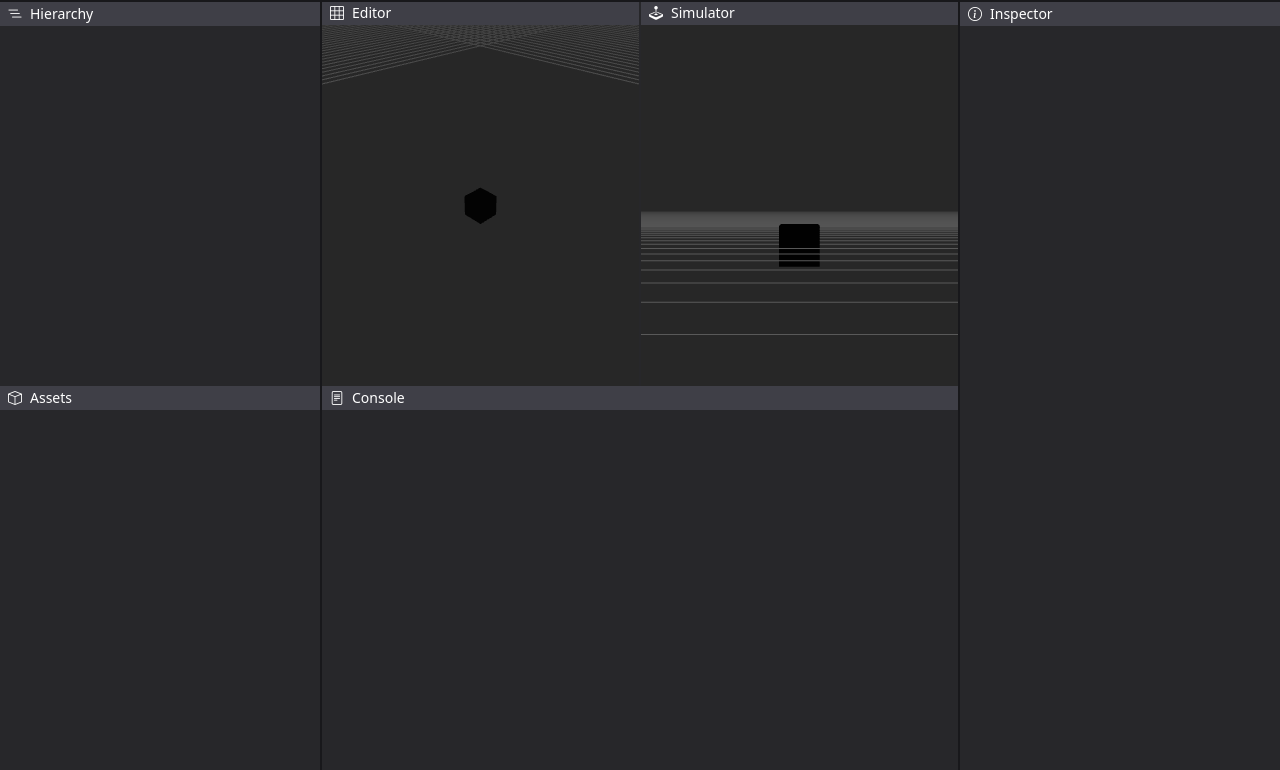
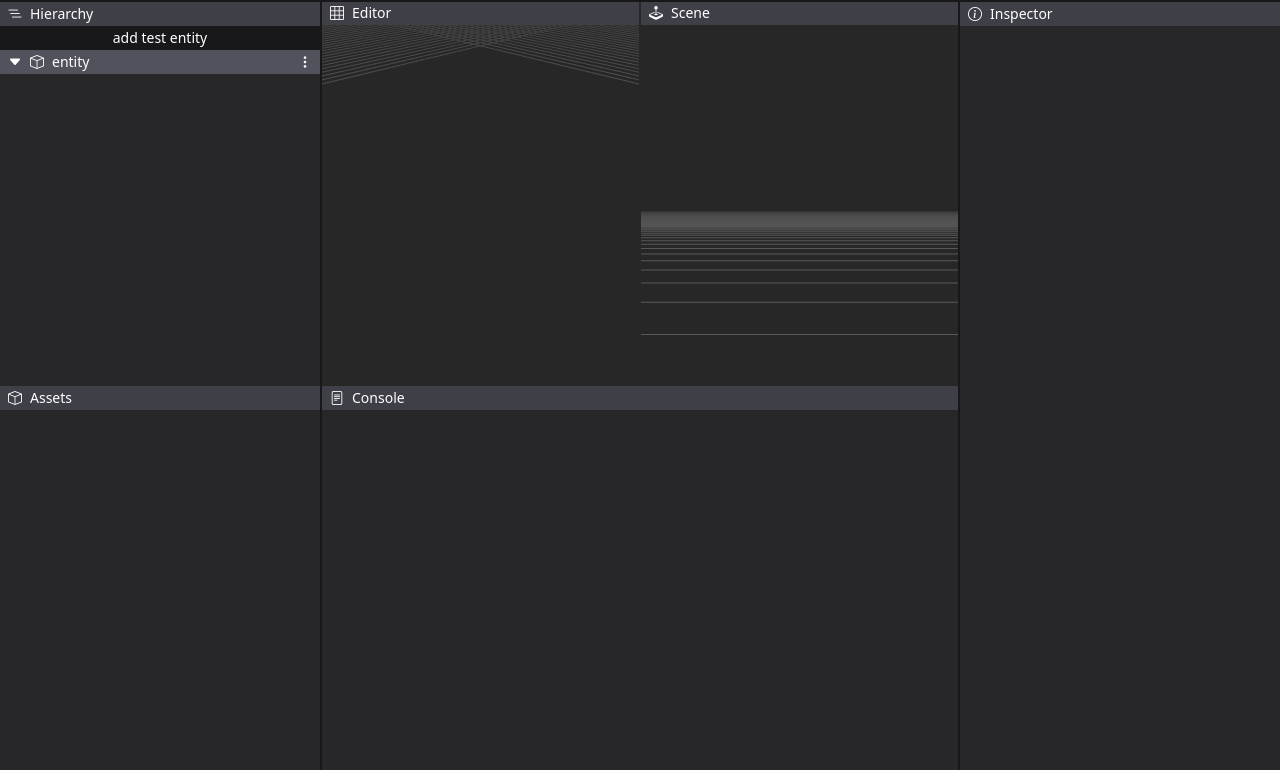
Before and after one commit to ViniciusGoncalves00/three-explorer, a website built with webpack: page index.html in a window 1280 px wide. Shown: the part 30-800 px from the top of the page. Built offline with nearby package versions, Linux system fonts and the light colour scheme; animation ran at ten frames a second.

Commit message:
button to add entity

```diff
--- a/index.html
+++ b/index.html
@@ -64,7 +64,19 @@
             <i class="bi bi-list-nested"></i>
             <p>Hierarchy</p>
           </div>
-          <div class="content p-2">
+          <button onclick="AddTestEntity()" class="bg-zinc-900 w-full h-6 flex items-center justify-center
+           px-2 cursor-pointer">
+            add test entity
+          </button>
+          <div class="content">
+            <div class="entity w-full h-6 flex items-center justify-between px-2">
+              <div class="h-full w-full flex items-center space-x-2">
+                <i class="h-full flex items-center justify-center bi bi-caret-down-fill"></i>
+                <i class="h-full flex items-center justify-center bi bi-box"></i>
+                <p class="w-full whitespace-nowrap overflow-ellipsis">entity</p>
+              </div>
+              <i class="h-full flex items-center justify-center bi bi-three-dots-vertical"></i>
+            </div>
           </div>
         </div>
         <div id="Assets" class="tab-body">
@@ -94,7 +106,7 @@
           <div class="w-1/2 h-full flex flex-col">
             <div class="title-bar tab-title">
               <i class="bi bi-joystick"></i>
-              <p>Simulator</p>
+              <p>Scene</p>
             </div>
             <div id="viewport-simulator-container" class="w-full h-full relative">
               <canvas id="viewport-simulator" class="absolute w-full h-full"></canvas>
--- a/src/core/engine/entity-manager.ts
+++ b/src/core/api/entity-manager.ts
@@ -1,4 +1,4 @@
-import { Entity } from "../api/entity";
+import { Entity } from "./entity";
 
 export class EntityManager {
     private entities: Map<string, Entity> = new Map();
--- a/src/core/engine/engine.ts
+++ b/src/core/engine/engine.ts
@@ -1,5 +1,5 @@
 import { Entity } from "../api/entity";
-import { EntityManager } from "./entity-manager"; // ajuste o caminho conforme necessário
+import { EntityManager } from "../api/entity-manager";
 
 import { IAwake } from "../api/systems/interfaces/awake";
 import { IFixedUpdate } from "../api/systems/interfaces/fixedUpdate";
@@ -8,7 +8,6 @@ import { IStart } from "../api/systems/interfaces/start";
 import { ISystem } from "../api/systems/interfaces/system";
 import { IUpdate } from "../api/systems/interfaces/update";
 
-import { RotateSystem } from "../api/systems/rotateSystem";
 import { IObserver } from "../patterns/observer/observer";
 import { ISubject } from "../patterns/observer/subject";
 import { Time } from "./time";
--- a/src/core/graphics/three/three-engine.ts
+++ b/src/core/graphics/three/three-engine.ts
@@ -6,14 +6,7 @@ import { Engine } from '../../engine/engine';
 import { IObserver } from '../../patterns/observer/observer';
 import { ISubject } from '../../patterns/observer/subject';
 import { TimeController } from '../../engine/time-controller';
-import { Transform } from '../../api/components/transform';
 import { ObjectBinder } from './object-binder';
-import { Entity } from '../../api/entity';
-import { Rotate } from '../../api/components/rotate';
-import { Orbit } from '../../api/components/orbit';
-import { RotateSystem } from '../../api/systems/rotateSystem';
-import { OrbitSystem } from '../../api/systems/orbitSystem';
-import { Vector3 } from '../../api/components/vector3';
 
 declare global {
   interface Window {
@@ -30,13 +23,14 @@ export class ThreeEngine implements IObserver {
   private cameraEditor: CameraController;
   private cameraSimulator: CameraController;
 
-  private binder: ObjectBinder;
+  private _binder: ObjectBinder;
 
   private editorObserver: ResizeObserver;
   private simulatorObserver: ResizeObserver;
 
-  constructor(engine: Engine, containerEditor: HTMLElement, canvasEditor: HTMLElement, containerSimulator: HTMLElement, canvasSimulator: HTMLElement) {
+  constructor(engine: Engine, binder: ObjectBinder, containerEditor: HTMLElement, canvasEditor: HTMLElement, containerSimulator: HTMLElement, canvasSimulator: HTMLElement) {
     this._engine = engine;
+    this._binder = binder;
 
     this.scene = new ThreeScene();
     this.rendererEditor = new RendererManager(containerEditor, canvasEditor);
@@ -59,35 +53,11 @@ export class ThreeEngine implements IObserver {
     this._engine.timeController.attach(this.rendererEditor);
     this._engine.timeController.attach(this.rendererSimulator);
 
-    this.binder = new ObjectBinder();
-
-    this._engine.registerSystem(new RotateSystem());
-    this._engine.registerSystem(new OrbitSystem());
-
-
-    const cubeEntity = new Entity(crypto.randomUUID());
-    cubeEntity.addComponent(new Transform());
-    cubeEntity.addComponent(new Rotate());
-    cubeEntity.addComponent(new Orbit(Vector3.zero(), 5));
-
-    const mesh = new THREE.Mesh(
-      new THREE.BoxGeometry(),
-      new THREE.MeshStandardMaterial({ color: 0x00ff00 })
-    );
-
-    this.binder.bind(cubeEntity, mesh);
-    engine.entityManager.addEntity(cubeEntity);
-
-    this.scene.scene.add(mesh)
-
     this.scene.scene.background = new THREE.Color(0.02, 0.02, 0.02);
     this.scene.scene.fog = new THREE.Fog(new THREE.Color(0.02, 0.02, 0.02), 0, 100);
 
-    // this.scene.scene.add(cube.mesh)
-
     const gridHelper = new THREE.GridHelper(100, 100, new THREE.Color(0.1, 0.1, 0.1), new THREE.Color(0.1, 0.1, 0.1));
     this.scene.scene.add(gridHelper);
-    // this._engine.addUpdatable(cube);
 
     this.editorObserver = new ResizeObserver(() => {this.rendererEditor.resize(), this.cameraEditor.updateProjection()});
     this.editorObserver.observe(containerEditor);
@@ -120,7 +90,7 @@ export class ThreeEngine implements IObserver {
   public update = () => {
     requestAnimationFrame(this.update)
 
-    this.binder.updateFromLogic();
+    this._binder.updateFromLogic();
     this.rendererEditor.render(this.scene.scene, this.cameraEditor.GetCamera());
     this.rendererSimulator.render(this.scene.scene, this.cameraSimulator.GetCamera());
   }
--- a/src/main.ts
+++ b/src/main.ts
@@ -6,8 +6,11 @@ import { Engine } from './core/engine/engine';
 import { TimeControllerHandler } from './ui/handlers/time-controller-handler';
 import { Console } from './ui/handlers/console';
 import { ConsoleLogger } from './core/api/console-logger';
+import { RotateSystem } from './core/api/systems/rotateSystem';
+import { OrbitSystem } from './core/api/systems/orbitSystem';
+import { ObjectBinder } from './core/graphics/three/object-binder';
+import { EntityHandler } from './ui/handlers/entity-handler';
 
-let threeEngine: ThreeEngine;
 
 window.addEventListener('DOMContentLoaded', () => {
   const containerEditor = document.getElementById('viewport-editor-container');
@@ -19,7 +22,11 @@ window.addEventListener('DOMContentLoaded', () => {
   if (!containerEditor || !canvasEditor || !containerSimulator || !canvasSimulator) return;
 
   const engine = new Engine()
-  threeEngine = new ThreeEngine(engine, containerEditor, canvasEditor, containerSimulator, canvasSimulator);
+  const binder = new ObjectBinder();
+  const threeEngine = new ThreeEngine(engine, binder, containerEditor, canvasEditor, containerSimulator, canvasSimulator);
+
+  engine.registerSystem(new RotateSystem());
+  engine.registerSystem(new OrbitSystem());
 
   new TimeControllerHandler(document, engine.timeController);
 
@@ -27,4 +34,11 @@ window.addEventListener('DOMContentLoaded', () => {
 
   const consoleClass = new Console(consoleContainer);
   ConsoleLogger.getInstance().attach(consoleClass);
+
+  const entityHandler = new EntityHandler(engine, threeEngine, binder);
+  // entityHandler.AddTestEntity();
+
+  (window as any).AddTestEntity = () => {
+    entityHandler.AddTestEntity();
+  };
 });
--- /dev/null
+++ b/src/ui/handlers/entity-handler.ts
@@ -0,0 +1,43 @@
+import * as THREE from 'three';
+import { Orbit } from "../../core/api/components/orbit";
+import { Rotate } from "../../core/api/components/rotate";
+import { Transform } from "../../core/api/components/transform";
+import { Vector3 } from "../../core/api/components/vector3";
+import { Entity } from "../../core/api/entity";
+import { ObjectBinder } from "../../core/graphics/three/object-binder";
+import { IObserver } from "../../core/patterns/observer/observer";
+import { ISubject } from "../../core/patterns/observer/subject";
+import { Engine } from '../../core/engine/engine';
+import { ThreeEngine } from '../../core/graphics/three/three-engine';
+
+export class EntityHandler implements IObserver {
+    private _engine: Engine;
+    private _binder: ObjectBinder;
+    private _graphicEngine: ThreeEngine;
+
+    public constructor(engine: Engine, graphicEngine: ThreeEngine, binder: ObjectBinder) {
+        this._engine = engine;
+        this._graphicEngine = graphicEngine;
+        this._binder = binder;
+    }
+
+    public onNotify(subject: ISubject, args?: string[]) {
+        throw new Error("Method not implemented.");
+    }
+
+    public AddTestEntity(): void {
+        const mesh = new THREE.Mesh(
+            new THREE.BoxGeometry(),
+            new THREE.MeshStandardMaterial({ color: 0x00ff00 })
+          );
+
+        const cubeEntity = new Entity(crypto.randomUUID());
+        cubeEntity.addComponent(new Transform());
+        cubeEntity.addComponent(new Rotate());
+        cubeEntity.addComponent(new Orbit(Vector3.zero(), 5));
+
+        this._binder.bind(cubeEntity, mesh);
+        this._engine.entityManager.addEntity(cubeEntity);
+        this._graphicEngine.scene.scene.add(mesh)
+    }
+}
--- a/src/ui/styles/tab.css
+++ b/src/ui/styles/tab.css
@@ -6,6 +6,10 @@
 
 .tab-title {
     @apply bg-zinc-700 text-white text-sm w-full h-6 flex items-center px-2 space-x-2;
+}
+
+.entity {
+    @apply bg-zinc-600 text-white text-sm;
 }
 
 .dropzone-body {
```
